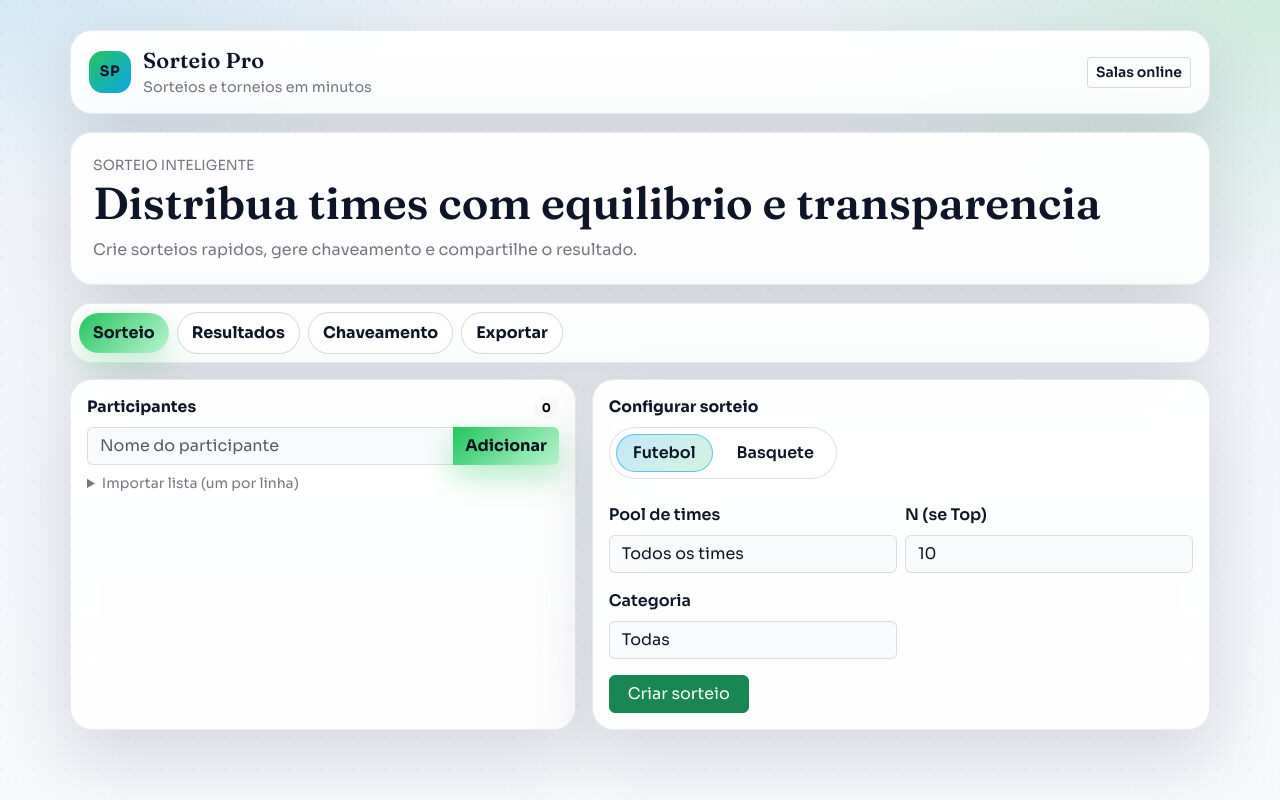
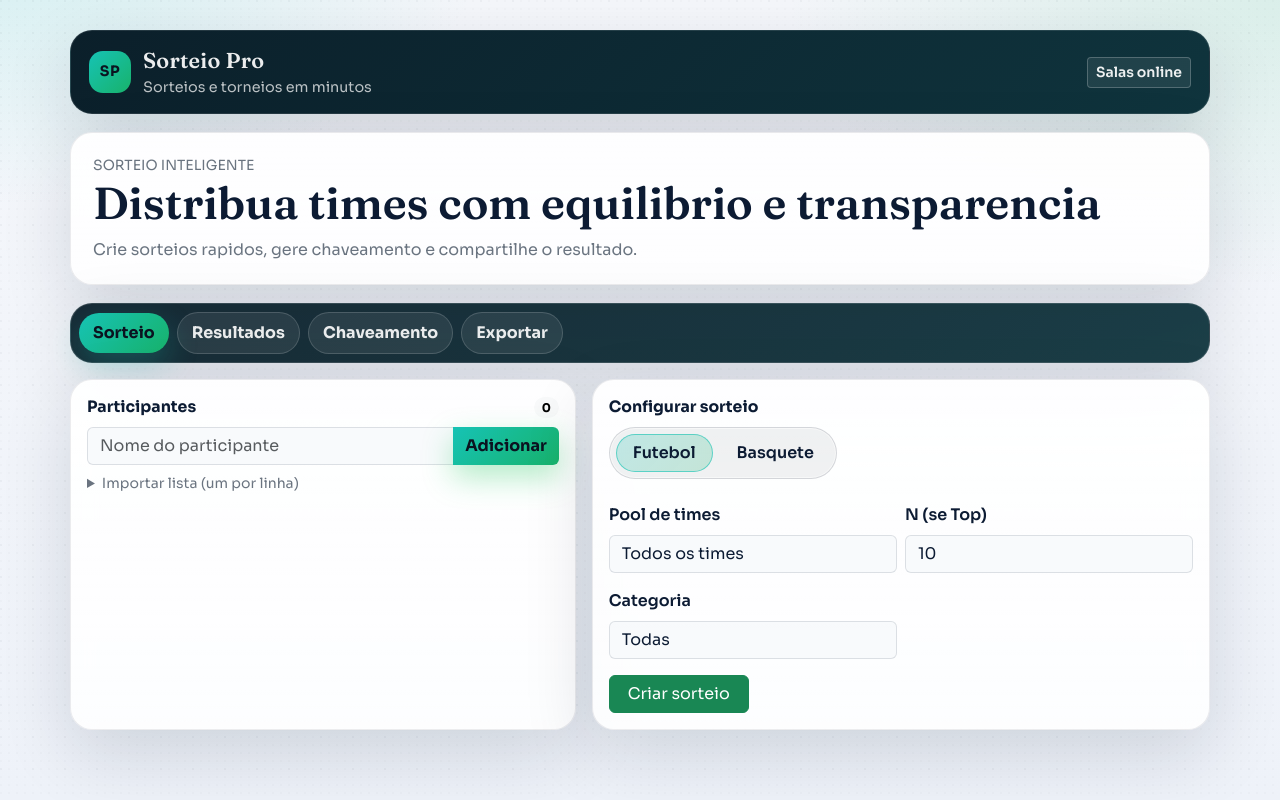
Before and after one commit to andersoncoutom-max/Futebol-Basquete, a Flask app: page / in a window 1280 px wide. Run offline with Flask 3, Linux system fonts and the light colour scheme.

Commit message:
Aplica paleta preta esverdeada e layout moderno

```diff
--- a/templates/index.html
+++ b/templates/index.html
@@ -9,18 +9,20 @@
   <link href="https://fonts.googleapis.com/css2?family=Sora:wght@400;500;600;700&family=Fraunces:opsz,wght@9..144,600;9..144,700&display=swap" rel="stylesheet">
   <link href="https://cdn.jsdelivr.net/npm/bootstrap@5.3.3/dist/css/bootstrap.min.css" rel="stylesheet">
   <link rel="manifest" href="/static/manifest.webmanifest">
-  <meta name="theme-color" content="#111827">
+  <meta name="theme-color" content="#0b1f2a">
   <link rel="apple-touch-icon" href="/static/icons/icon-192.png">
   <style>
     :root {
-      --bg: #eef2f7;
-      --bg-2: #f6f8fc;
-      --ink: #0d1526;
-      --muted: rgba(13, 21, 38, 0.58);
+      --bg: #f5f7fb;
+      --bg-2: #eef2f9;
+      --ink: #0c1b33;
+      --muted: rgba(15, 30, 50, 0.62);
       --card: rgba(255, 255, 255, 0.92);
-      --stroke: rgba(13, 21, 38, 0.12);
-      --accent: #22c55e;
-      --accent-2: #0ea5e9;
+      --stroke: rgba(12, 27, 51, 0.12);
+      --accent: #16c3b5;
+      --accent-2: #18b26b;
+      --dark-1: #0b1f2a;
+      --dark-2: #0f343d;
       --shadow: 0 24px 70px rgba(10, 20, 45, 0.18);
       --radius: 22px;
     }
@@ -32,8 +34,8 @@
       font-family: "Sora", system-ui, -apple-system, "Segoe UI", sans-serif;
       color: var(--ink);
       background:
-        radial-gradient(900px 520px at 0% -10%, rgba(14, 165, 233, 0.16), transparent 55%),
-        radial-gradient(900px 520px at 100% 0%, rgba(34, 197, 94, 0.16), transparent 55%),
+        radial-gradient(900px 520px at 0% -10%, rgba(22, 195, 181, 0.16), transparent 55%),
+        radial-gradient(900px 520px at 100% 0%, rgba(24, 178, 107, 0.12), transparent 55%),
         linear-gradient(180deg, var(--bg), var(--bg-2));
       min-height: 100vh;
     }
@@ -43,8 +45,8 @@
       position: fixed;
       inset: 0;
       background-image:
-        radial-gradient(circle at 1px 1px, rgba(15, 23, 42, 0.08) 1px, transparent 0),
-        radial-gradient(circle at 1px 1px, rgba(15, 23, 42, 0.06) 1px, transparent 0);
+        radial-gradient(circle at 1px 1px, rgba(12, 27, 51, 0.08) 1px, transparent 0),
+        radial-gradient(circle at 1px 1px, rgba(12, 27, 51, 0.06) 1px, transparent 0);
       background-size: 32px 32px, 8px 8px;
       opacity: 0.28;
       pointer-events: none;
@@ -82,6 +84,9 @@
       justify-content: space-between;
       gap: 16px;
       padding: 14px 18px;
+      background: linear-gradient(135deg, var(--dark-1), var(--dark-2));
+      color: rgba(255, 255, 255, 0.92);
+      border: 1px solid rgba(255, 255, 255, 0.1);
     }
 
     .brand {
@@ -97,7 +102,7 @@
       background: linear-gradient(135deg, var(--accent), var(--accent-2));
       display: grid;
       place-items: center;
-      color: #0d1526;
+      color: #0b1320;
       font-weight: 700;
       font-size: 0.9rem;
       letter-spacing: 0.04em;
@@ -109,7 +114,7 @@
       letter-spacing: 0.01em;
     }
 
-    .brand-sub { color: var(--muted); font-size: 0.9rem; }
+    .brand-sub { color: rgba(255, 255, 255, 0.72); font-size: 0.9rem; }
 
     .topbar-actions {
       display: flex;
@@ -118,14 +123,20 @@
     }
 
     .btn-ghost {
-      border: 1px solid rgba(13, 21, 38, 0.16);
-      background: rgba(255, 255, 255, 0.6);
+      border: 1px solid rgba(12, 27, 51, 0.16);
+      background: rgba(255, 255, 255, 0.7);
       color: var(--ink);
       font-weight: 600;
     }
 
+    .topbar .btn-ghost {
+      border-color: rgba(255, 255, 255, 0.22);
+      background: rgba(255, 255, 255, 0.08);
+      color: rgba(255, 255, 255, 0.92);
+    }
+
     .btn-accent {
-      background: linear-gradient(135deg, var(--accent), #bbf7d0);
+      background: linear-gradient(135deg, var(--accent), var(--accent-2));
       border: none;
       color: #0b1320;
       font-weight: 700;
@@ -152,8 +163,8 @@
       gap: 8px;
       padding: 6px;
       border-radius: 999px;
-      background: rgba(255, 255, 255, 0.78);
-      border: 1px solid rgba(13, 21, 38, 0.12);
+      background: rgba(15, 23, 42, 0.06);
+      border: 1px solid rgba(15, 23, 42, 0.12);
       box-shadow: inset 0 0 0 1px rgba(255, 255, 255, 0.45);
     }
 
@@ -167,8 +178,8 @@
     }
 
     .dataset-tab.active {
-      background: linear-gradient(135deg, rgba(14, 165, 233, 0.25), rgba(34, 197, 94, 0.2));
-      border: 1px solid rgba(14, 165, 233, 0.6);
+      background: linear-gradient(135deg, rgba(22, 195, 181, 0.22), rgba(24, 178, 107, 0.2));
+      border: 1px solid rgba(22, 195, 181, 0.6);
     }
 
     .tabs {
@@ -178,12 +189,14 @@
       gap: 8px;
       flex-wrap: wrap;
       align-items: center;
+      background: linear-gradient(135deg, rgba(11, 31, 42, 0.95), rgba(15, 52, 61, 0.95));
+      border: 1px solid rgba(255, 255, 255, 0.14);
     }
 
     .tab-btn {
-      border: 1px solid rgba(13, 21, 38, 0.16);
-      background: rgba(255, 255, 255, 0.7);
-      color: var(--ink);
+      border: 1px solid rgba(255, 255, 255, 0.16);
+      background: rgba(255, 255, 255, 0.08);
+      color: rgba(255, 255, 255, 0.9);
       font-weight: 700;
       padding: 8px 14px;
       border-radius: 999px;
@@ -191,9 +204,10 @@
     }
 
     .tab-btn.active {
-      background: linear-gradient(135deg, var(--accent), #bbf7d0);
+      background: linear-gradient(135deg, var(--accent), var(--accent-2));
       border: none;
-      box-shadow: 0 12px 30px rgba(34, 197, 94, 0.25);
+      color: #0b1320;
+      box-shadow: 0 12px 30px rgba(22, 195, 181, 0.25);
     }
 
     .tab-panels {
@@ -266,7 +280,7 @@
 
     .alert-danger {
       background: rgba(255, 71, 87, 0.12);
-      color: #b91c1c;
+      color: #7f1d1d;
       border-color: rgba(255, 71, 87, 0.3);
     }
 
```
Also changed, not shown: app/src/main/res/values/colors.xml (+7 -7 lines), templates/share.html (+10 -10 lines), templates/tournament.html (+26 -14 lines), static/manifest.webmanifest.
